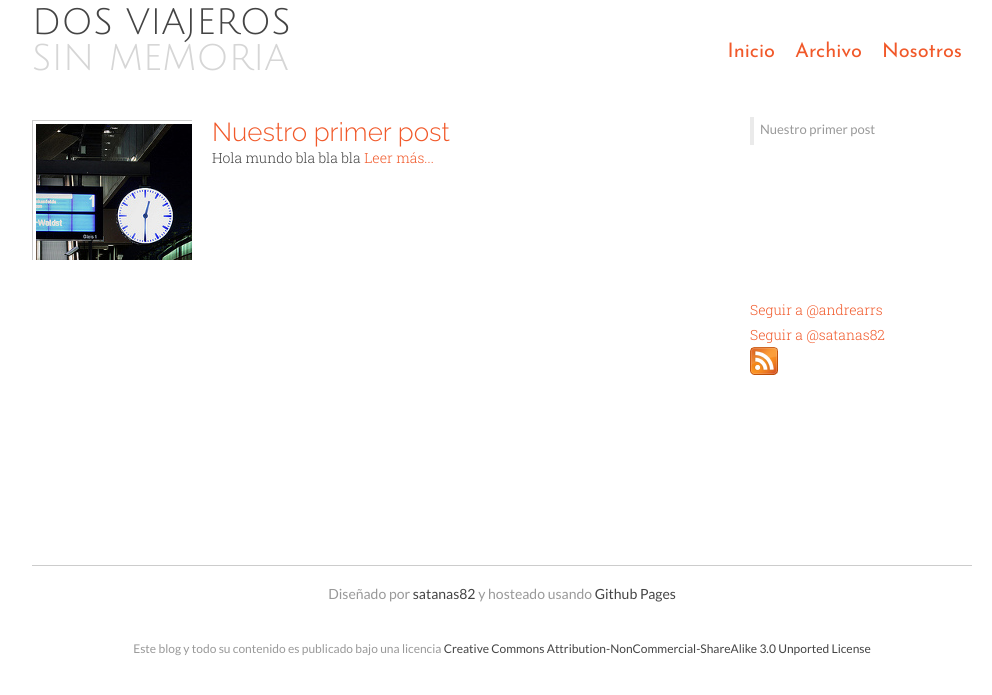
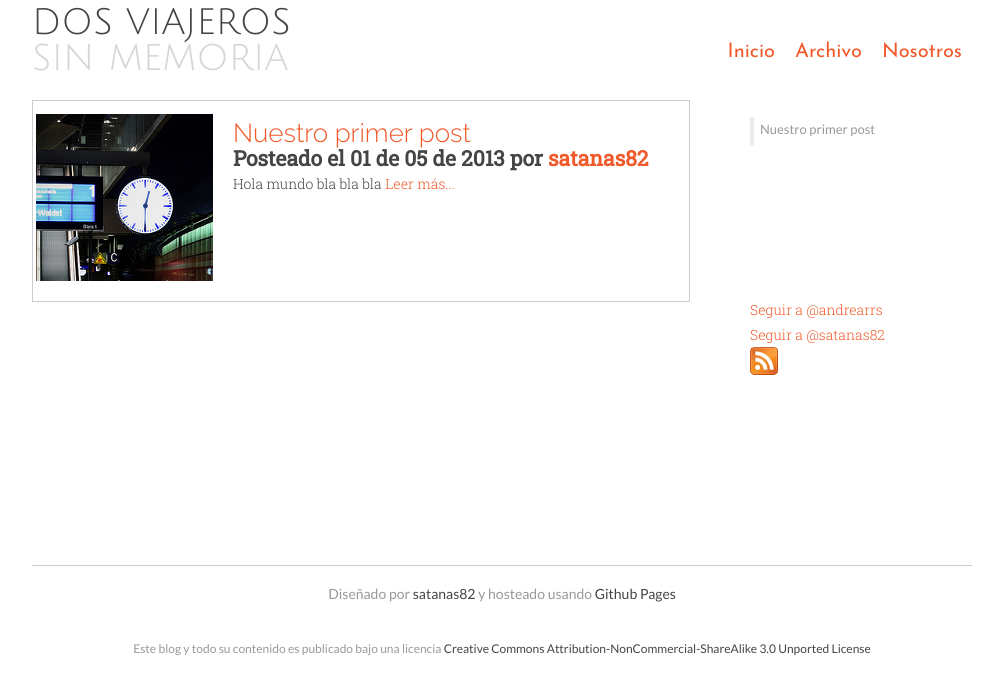
Before and after one commit to satanas/dosviajeros, a Jekyll site: the page built from index.html, in a window 1280 px wide. Shown: the top 695 px of the page, without its empty margins (138-1130 px from the left). Built offline with Jekyll 4.4.1, drawn with Linux system fonts in a browser that asks for light colours; Markdown is read by kramdown in place of the engine named in the settings; comment, search, counter and statistics services are not loaded.

Commit message:
Improved post excerpt style

```diff
--- a/index.html
+++ b/index.html
@@ -4,12 +4,13 @@ title: Dos viajeros sin memoria
 ---
 {% for post in site.posts %}
     {% unless post.draft %}
-    <div class="preview">
-        <div class="featured-image">
+    <div class="post-excerpt">
+        <div class="featured-thumbnail">
             <img src="http://satanas.github.io/dosviajeros/images/travel_memories.jpg" />
         </div>
         <div class="body">
             <h1><a href="{{ post.url }}">{{ post.title }}</a></h1>
+            <h2>Posteado el {{ post.date | date: "%d de %m de %Y" }} por <a href="http://twitter.com/{{ post.author_twitter }}">{{ post.author_twitter }}</a></h2>
             <p>Hola mundo bla bla bla <a class="read-more" href="{{ post.url }}">Leer más...</a></p>
         </div>
         <div class="clearfix"></div>
--- a/stylesheets/style.css
+++ b/stylesheets/style.css
@@ -126,16 +126,27 @@ label.image-description {
     color: #444;
 }
 
-.preview .featured-image {
-    width: 160px;
-    height: 160px;
+.post-excerpt {
+    padding-bottom: 20px;
+    border: 1px solid #ccc;
+}
+
+.post-excerpt .featured-thumbnail {
+    width: 180px;
+    height: 180px;
     float: left;
     overflow: hidden;
     margin-right: 20px;
 }
 
-.preview .body {
+.post-excerpt .featured-thumbnail img {
+    border: 0px;
+    margin: 10px 15px 0 0;
+}
+
+.post-excerpt .body {
     float:left;
+    width: 455px;
 }
 
 #sidebar {
```
